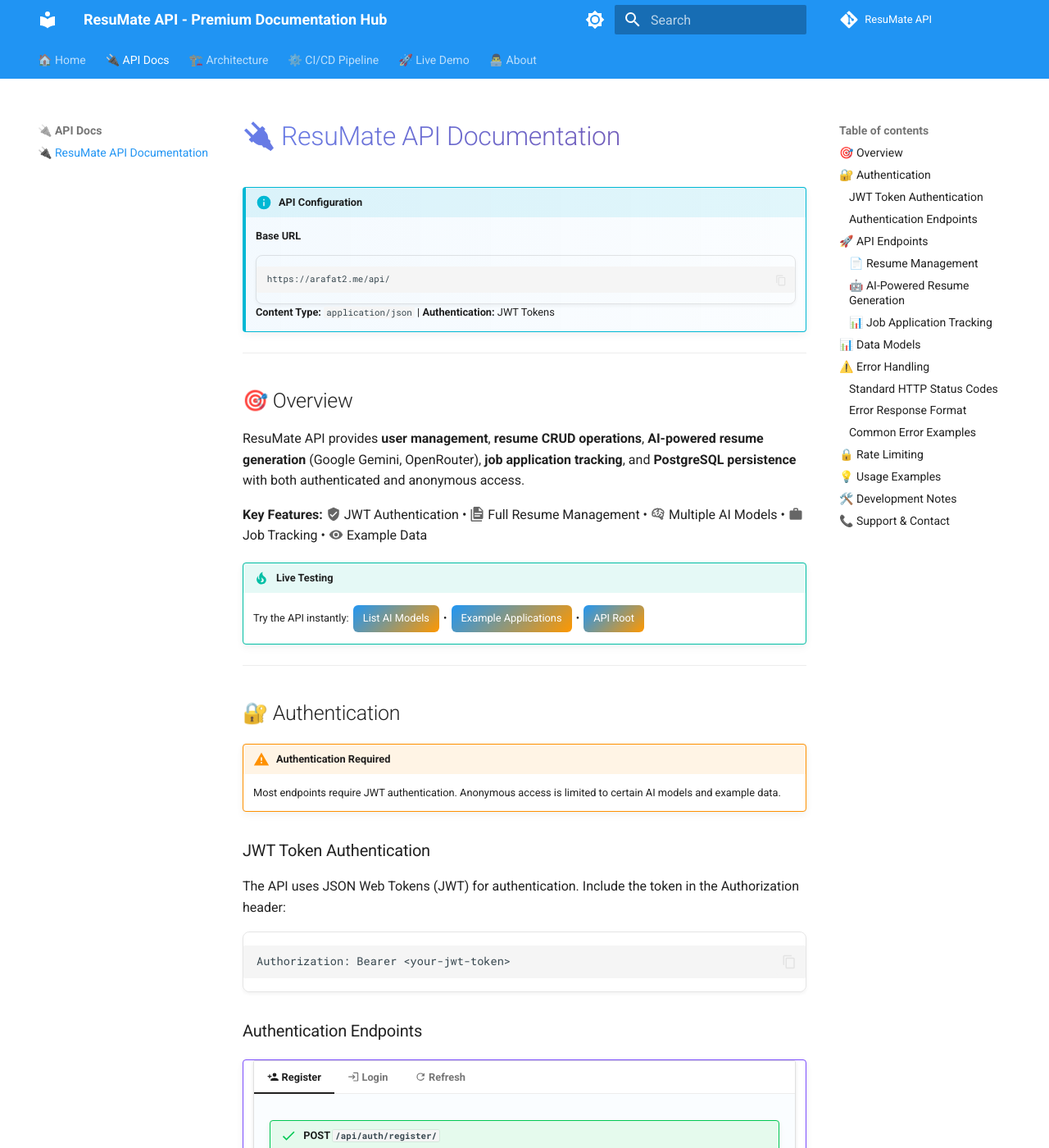
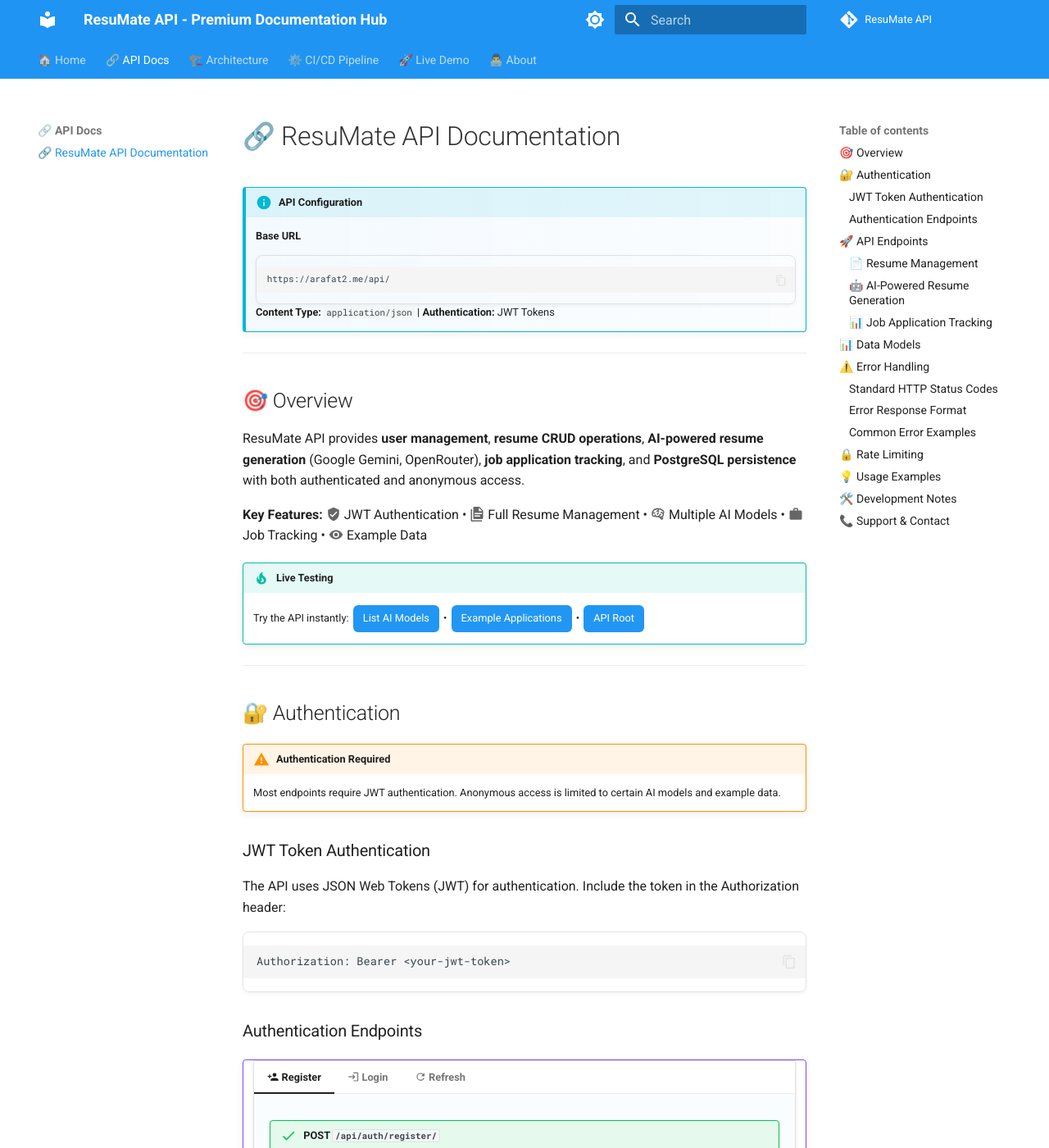
Before and after one commit to Arafat6462/ResuMate_API_Docs, an MkDocs documentation site: the page built from docs/api-docs/index.md, in a window 1280 px wide and 1400 px high. Shown: the whole window at 82% size. Built offline with MkDocs 1.6.1 and Material for MkDocs 9.7.7, drawn with Linux system fonts in a browser that asks for light colours; comment, search, counter and statistics services are not loaded; some of the changed text lies outside the part shown.

Commit message:
Update API documentation links and enhance styling by removing gradients for a cleaner look

```diff
--- a/docs/api-docs/index.md
+++ b/docs/api-docs/index.md
@@ -1,4 +1,4 @@
-# 🔌 ResuMate API Documentation
+# 🔗 ResuMate API Documentation
 
 !!! info "API Configuration"
     **Base URL**
@@ -675,4 +675,4 @@ Authorization: Bearer <your-jwt-token>
 *This API documentation is automatically generated and kept up-to-date with the latest ResuMate API version.*
 
 !!! abstract "API Status"
-    :material-check-circle:{ .color-success } **Live** • :material-update:{ style="color: #666" } Last Updated: January 2025 • :material-api:{ style="color: #666" } Version 1.0
+    :material-check-circle:{ .color-success } **Live** • :material-update:{ style="color: #666" } Last Updated: July 2025 • :material-api:{ style="color: #666" } Version 1.0
--- a/docs/stylesheets/extra.css
+++ b/docs/stylesheets/extra.css
@@ -3,7 +3,6 @@
 :root {
   --primary-color: #2196f3;
   --accent-color: #ff9800;
-  --gradient-bg: linear-gradient(135deg, #667eea 0%, #764ba2 100%);
   --auth-required: #1976d2;
   --auth-optional: #388e3c;
   --auth-conditional: #f57c00;
@@ -11,6 +10,8 @@
   --warning-color: #ff9800;
   --error-color: #f44336;
   --info-color: #2196f3;
+  --icon-color: #666666;
+  --icon-color-dark: #333333;
 }
 
 /* Authentication Status Indicators */
@@ -146,15 +147,12 @@
   opacity: 0.8;
 }
 
-/* Premium styling enhancements */
+/* Remove gradient from headers - use simple dark color */
 .md-content h1 {
-  background: var(--gradient-bg);
-  -webkit-background-clip: text;
-  -webkit-text-fill-color: transparent;
-  background-clip: text;
+  color: var(--icon-color-dark);
 }
 
-/* Enhanced table styling */
+/* Enhanced table styling - remove gradients */
 table {
   border-radius: 8px;
   overflow: hidden;
@@ -164,11 +162,12 @@ table {
 }
 
 table th {
-  background: linear-gradient(135deg, var(--primary-color), rgba(33, 150, 243, 0.8));
-  color: white;
+  background-color: #f8f9fa;
+  color: var(--icon-color-dark);
   font-weight: 600;
   text-align: center;
   padding: 12px;
+  border-bottom: 2px solid #e9ecef;
 }
 
 table td {
@@ -193,9 +192,9 @@ table tr:hover {
   box-shadow: 0 2px 4px rgba(0, 0, 0, 0.05);
 }
 
-/* Button-like links */
+/* Simple button-like links without gradients */
 a[href^="https://arafat2.me/api/"] {
-  background: linear-gradient(135deg, var(--primary-color), var(--accent-color));
+  background-color: var(--primary-color);
   color: white !important;
   padding: 6px 12px;
   border-radius: 6px;
@@ -207,6 +206,7 @@ a[href^="https://arafat2.me/api/"] {
 }
 
 a[href^="https://arafat2.me/api/"]:hover {
+  background-color: #1976d2;
   transform: translateY(-1px);
   box-shadow: 0 4px 8px rgba(0, 0, 0, 0.2);
 }
--- a/mkdocs.yml
+++ b/mkdocs.yml
@@ -63,7 +63,7 @@ markdown_extensions:
 
 nav:
   - "🏠 Home": index.md
-  - "🔌 API Docs":
+  - "🔗 API Docs":
       - "api-docs/index.md"
   - "🏗️ Architecture":
       - "architecture/index.md"
```
